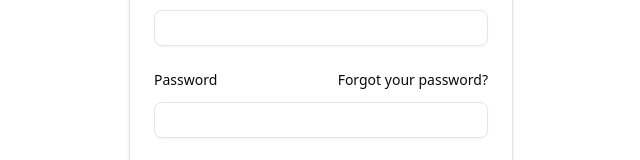
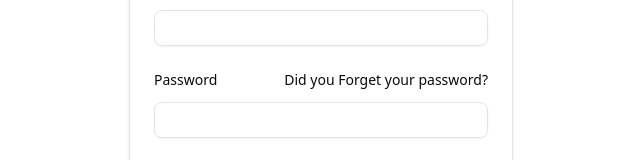
Before and after one commit to SWEuijunShane/HomeCinema_frontend, a Next.js app: page /login in a window 1280 px wide. Shown: the part 300-460 px from the top of the page, without its empty margins (319-959 px from the left). Built offline with nearby package versions, Linux system fonts and the light colour scheme.

Commit message:
문장 변경

```diff
--- a/components/login-form.tsx
+++ b/components/login-form.tsx
@@ -74,7 +74,7 @@ export function LoginForm({
                     href="#"
                     className="ml-auto inline-block text-sm underline-offset-4 hover:underline"
                   >
-                    Forgot your password?
+                   Did you Forget your password?
                   </a>
                 </div>
                 <Input
```
